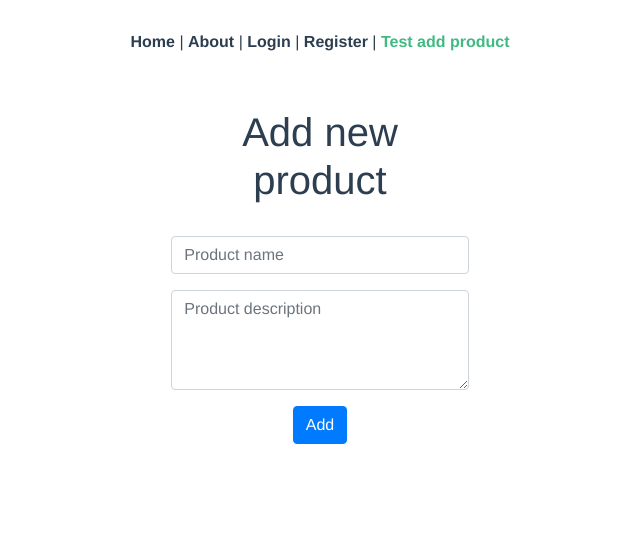
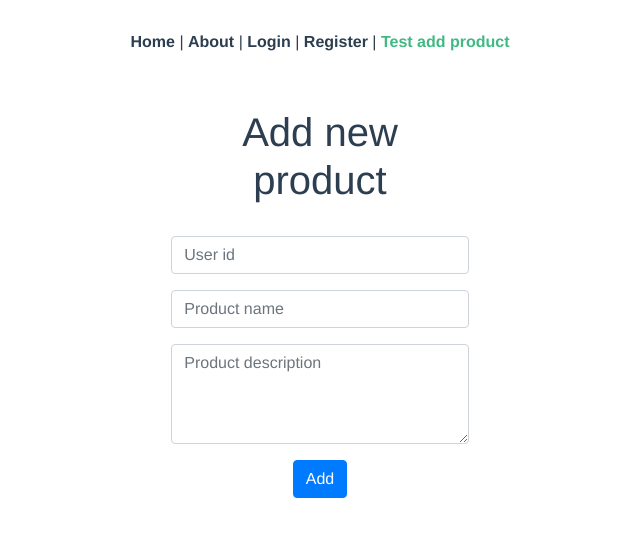
Before and after one commit to alpari01/buysell_frontend, a Vue app: page /product/add in a window 1280 px wide. Shown: the top 536 px of the page, without its empty margins (320-960 px from the left). Built offline with nearby package versions, Linux system fonts and the light colour scheme.

Commit message:
AddProductView.vue send data to server via Post-mapping.

```diff
--- a/src/views/AddProductView.vue
+++ b/src/views/AddProductView.vue
@@ -4,13 +4,16 @@
       <div class="col-sm-3 mx-auto">
         <h1>Add new product</h1>
         <br>
-        <form>
+        <form @submit="postData">
           <div class="mb-3">
-            <input type="text" class="form-control" id="inputProductName" placeholder="Product name">
+            <input type="text" class="form-control" id="inputProductUserId" v-model="posts.userId" placeholder="User id">
+          </div>
+          <div class="mb-3">
+            <input type="text" class="form-control" id="inputProductName" v-model="posts.name" placeholder="Product name">
           </div>
           <div class="mb-3">
             <div class="form-floating">
-              <textarea class="form-control" placeholder="Product description" id="inputProductDescription" style="height: 100px"></textarea>
+              <textarea class="form-control" v-model="posts.description" placeholder="Product description" id="inputProductDescription" style="height: 100px"></textarea>
             </div>
           </div>
           <button type="submit" class="btn btn-primary">Add</button>
@@ -21,7 +24,24 @@
 </template>
 
 <script>
-export default {};
+import axios from "axios";
+
+export default {
+  data(){
+    return {
+      posts: {
+        userId: null,
+        name: null,
+        description: null,
+      }
+    }
+  },
+  methods: {
+    postData() {
+      this.posts = axios.post('/api/products', this.posts)
+    }
+  }
+};
 </script>
 
 <style scoped>
```
